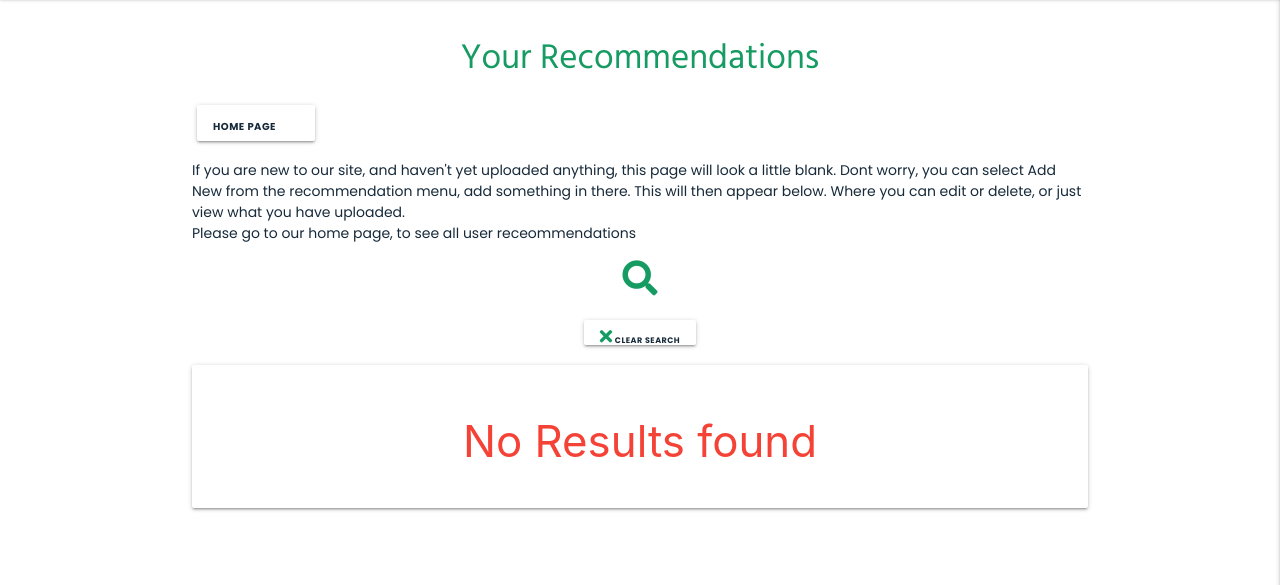
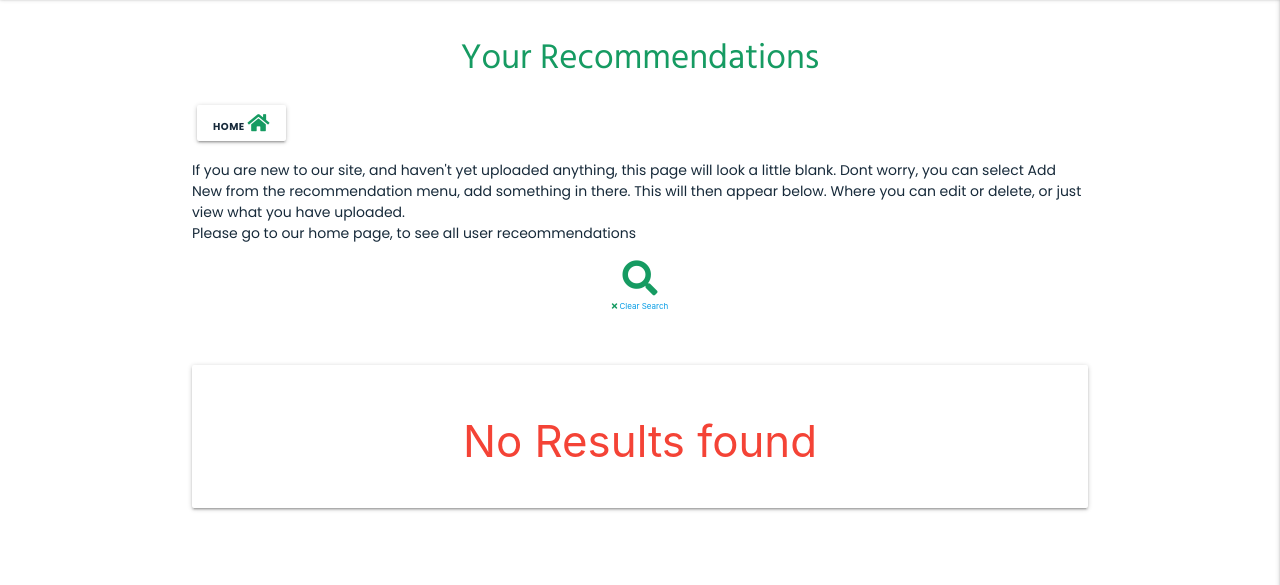
Before and after one commit to LisaHackett97/HiddenIrishTravels, a Flask app: page /search_user_page in a window 1280 px wide. Shown: the part 66-651 px from the top of the page. Run offline with Flask 2, Linux system fonts and the light colour scheme; the visitor is signed in with stand-in values (Sample User, id 1); data that the repository does not hold is empty; some libraries are stand-ins or nearby versions.

Commit message:
Fix visibility on Home icon

```diff
--- a/templates/user_page.html
+++ b/templates/user_page.html
@@ -5,8 +5,7 @@
 
 <h2 class="center-align">Your Recommendations </h2>
 {% if session.user %}
-<a href="{{ url_for('home')}}" class="btn col s6 page-btn">Home Page <i
-        class="far fa-home"></i></a>
+<a href="{{ url_for('home')}}" class="btn col s6 page-btn">Home <i class="fas fa-home"></i></a>
 
 {% endif %}
 <p>If you are new to our site, and haven't yet uploaded anything, this page will look a little blank.
@@ -18,12 +17,12 @@
 
     <button id="home-search-button"><i class="fas fa-search"></i></button>
 
-
+    <div class="row center-align" id="clear-search">
+        <a href="{{ url_for('user_page', username=session['user'])}}"> <i class="fas fa-times"></i> Clear Search</a>
+    </div>
 </div>
 
-<div class="row center-align">
-<a href="{{ url_for('user_page', username=session['user'])}}" class="btn-small text-shadow" id="clear-search"> <i class="fas fa-times"></i> Clear Search</a>
-</div>
+
 
 <!-- search on the user page will only give results for the loggedin user-->
 <div class="container search-container">
```
